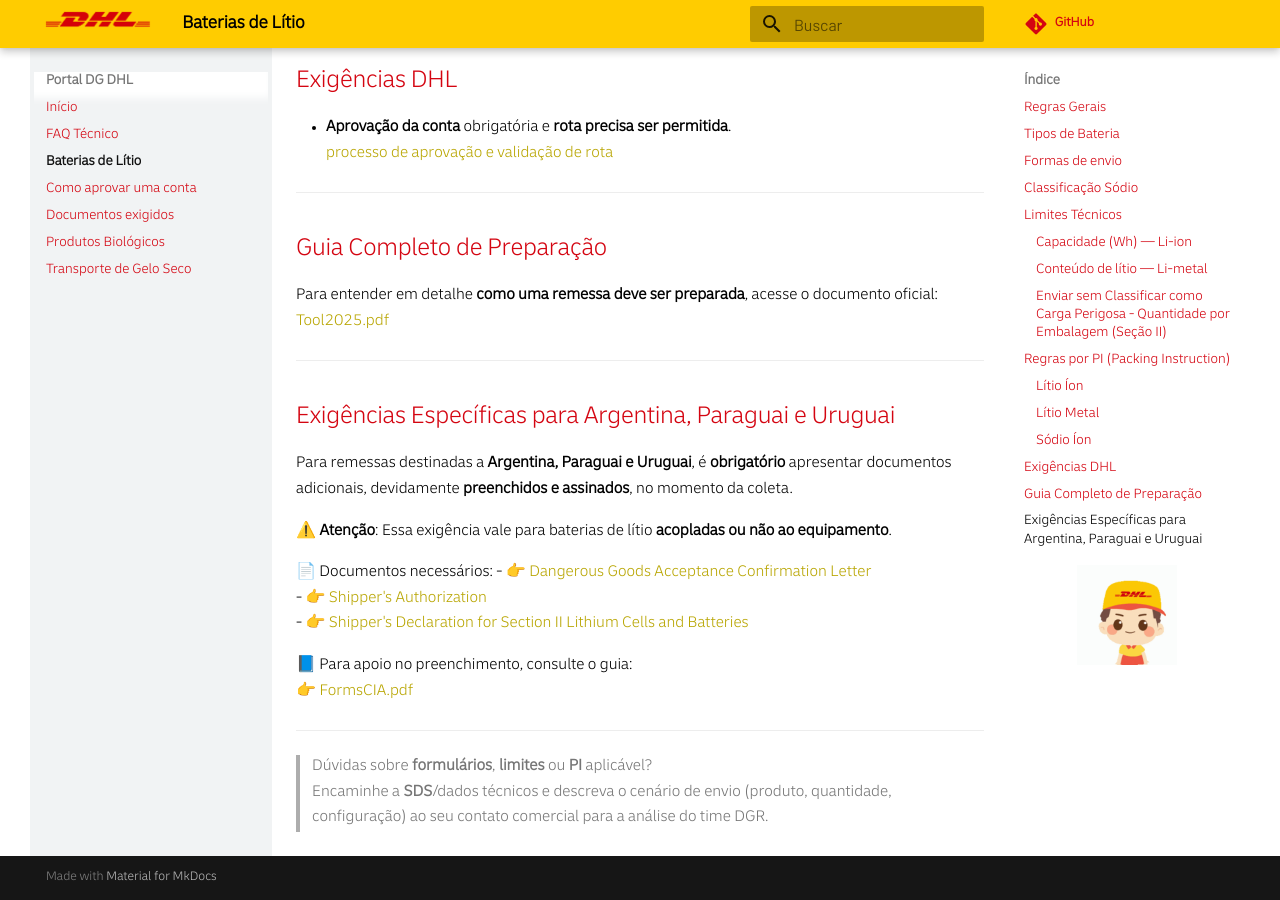
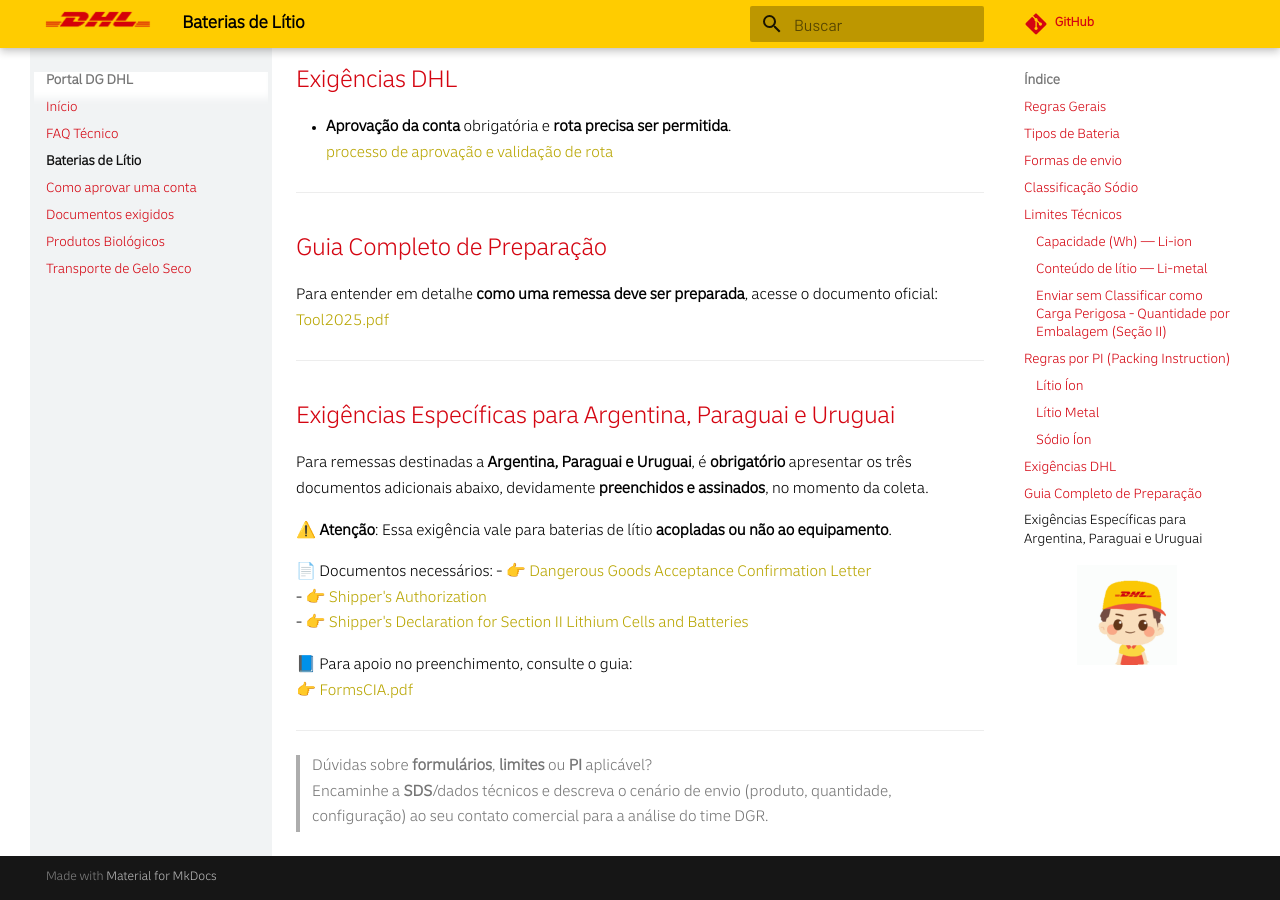
Before and after one commit to portaldangerousgoods/dpdhl, an MkDocs documentation site: the page built from docs/baterias.md, in a window 1280 px wide and 900 px high, scrolled down 3261 px. Built offline with MkDocs 1.6.1 and Material for MkDocs 9.7.7, drawn with Linux system fonts in a browser that asks for light colours; comment, search, counter and statistics services are not loaded.

Commit message:
Update baterias.md

```diff
--- a/docs/baterias.md
+++ b/docs/baterias.md
@@ -150,7 +150,7 @@
 
 ## Exigências Específicas para Argentina, Paraguai e Uruguai
 
-Para remessas destinadas a **Argentina, Paraguai e Uruguai**, é **obrigatório** apresentar documentos adicionais, devidamente **preenchidos e assinados**, no momento da coleta.
+Para remessas destinadas a **Argentina, Paraguai e Uruguai**, é **obrigatório** apresentar os três documentos adicionais abaixo, devidamente **preenchidos e assinados**, no momento da coleta.
 
 ⚠️ **Atenção**: Essa exigência vale para baterias de lítio **acopladas ou não ao equipamento**.
 
```
